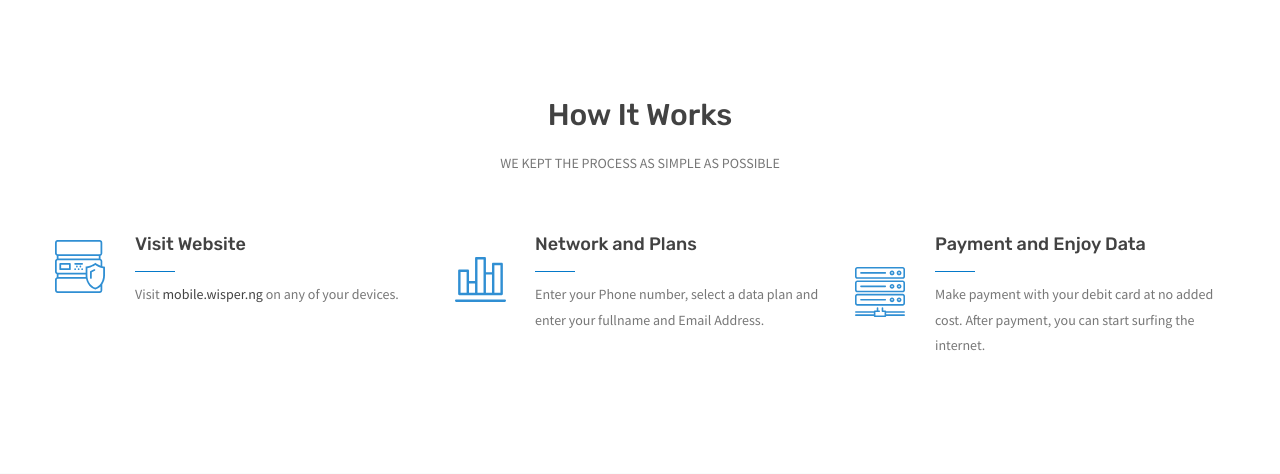
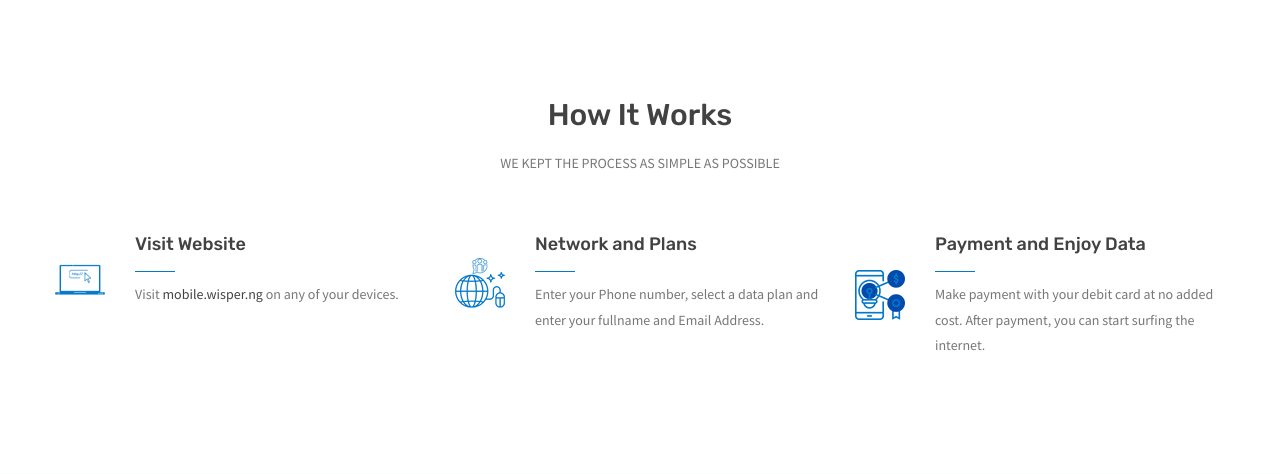
Before and after one commit to WisperHQ/wisper-isp, a PHP site: page /internet-wisper-mobile.php in a window 1280 px wide. Shown: the part 2324-2798 px from the top of the page. Run offline with PHP 8.4, Linux system fonts and the light colour scheme; some libraries are stand-ins or nearby versions.

Commit message:
new icons

```diff
--- a/internet-wisper-mobile.php
+++ b/internet-wisper-mobile.php
@@ -250,7 +250,7 @@
                 <div class="col-lg-4 col-sm-6">
                     <div class="single-feature single-feature-img-left text-left" data-animate="fadeInUp" data-delay=".05">
                         <div class="single-feature-img">
-                            <img src="img/icons/ftp.svg" alt="" class="svg">
+                            <img src="img/icons/17.png" alt="" class="png">
                         </div>
                         <div class="single-feature-content">
                             <h4>Visit Website</h4>
@@ -261,7 +261,7 @@
                 <div class="col-lg-4 col-sm-6">
                     <div class="single-feature single-feature-img-left text-left" data-animate="fadeInUp" data-delay=".2">
                         <div class="single-feature-img">
-                            <img src="img/icons/upgrade.svg" alt="" class="svg">
+                            <img src="img/icons/18.png" alt="" class="png">
                         </div>
                         <div class="single-feature-content">
                             <h4>Network and Plans</h4>
@@ -272,7 +272,7 @@
                 <div class="col-lg-4 col-sm-6">
                     <div class="single-feature single-feature-img-left text-left" data-animate="fadeInUp" data-delay=".35">
                         <div class="single-feature-img">
-                            <img src="img/icons/data.svg" alt="" class="svg">
+                            <img src="img/icons/19.png" alt="" class="png">
                         </div>
                         <div class="single-feature-content">
                             <h4>Payment and Enjoy Data</h4>
```
Also changed, not shown: img/icons/17.png (added), img/icons/18.png (added), img/icons/19.png (added).
